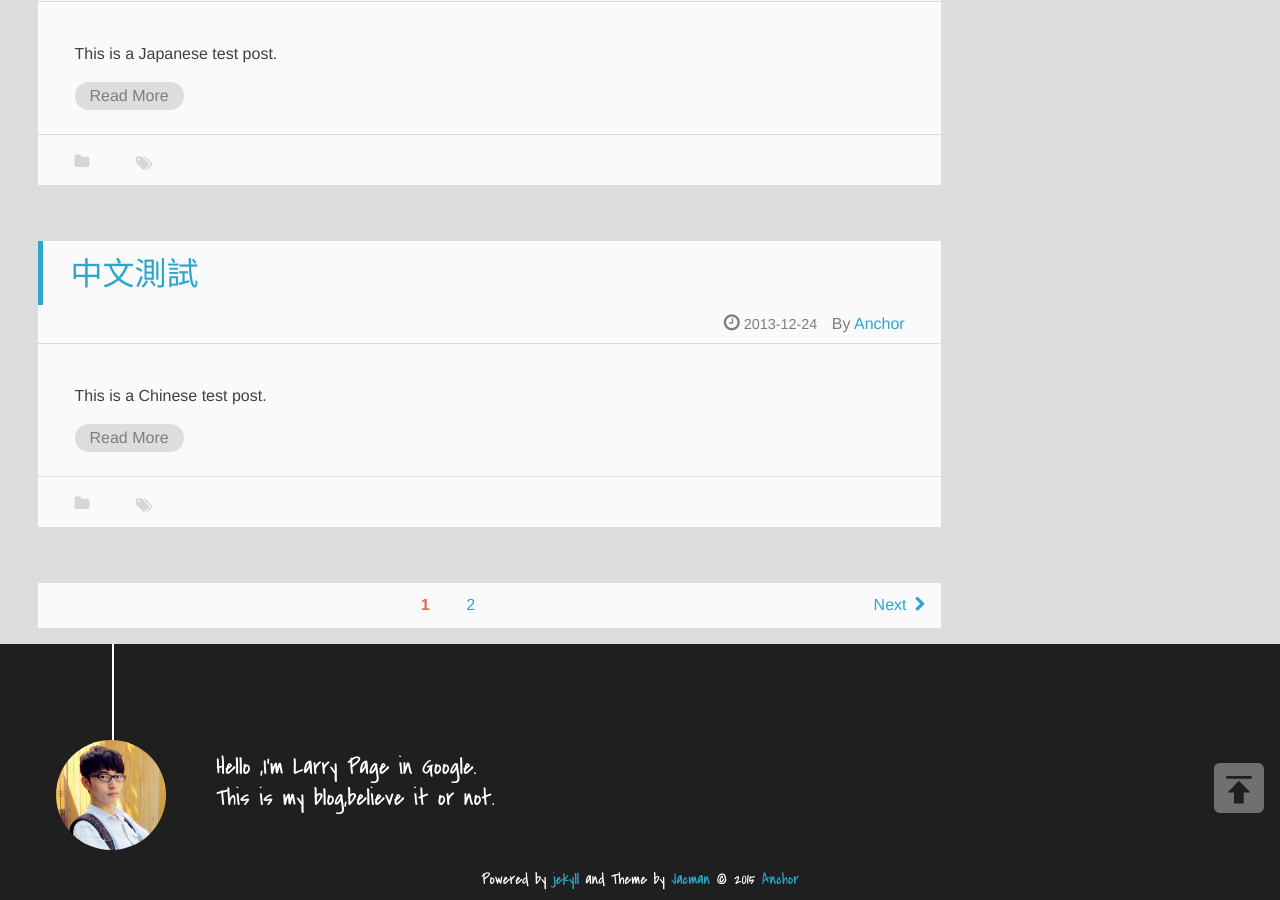
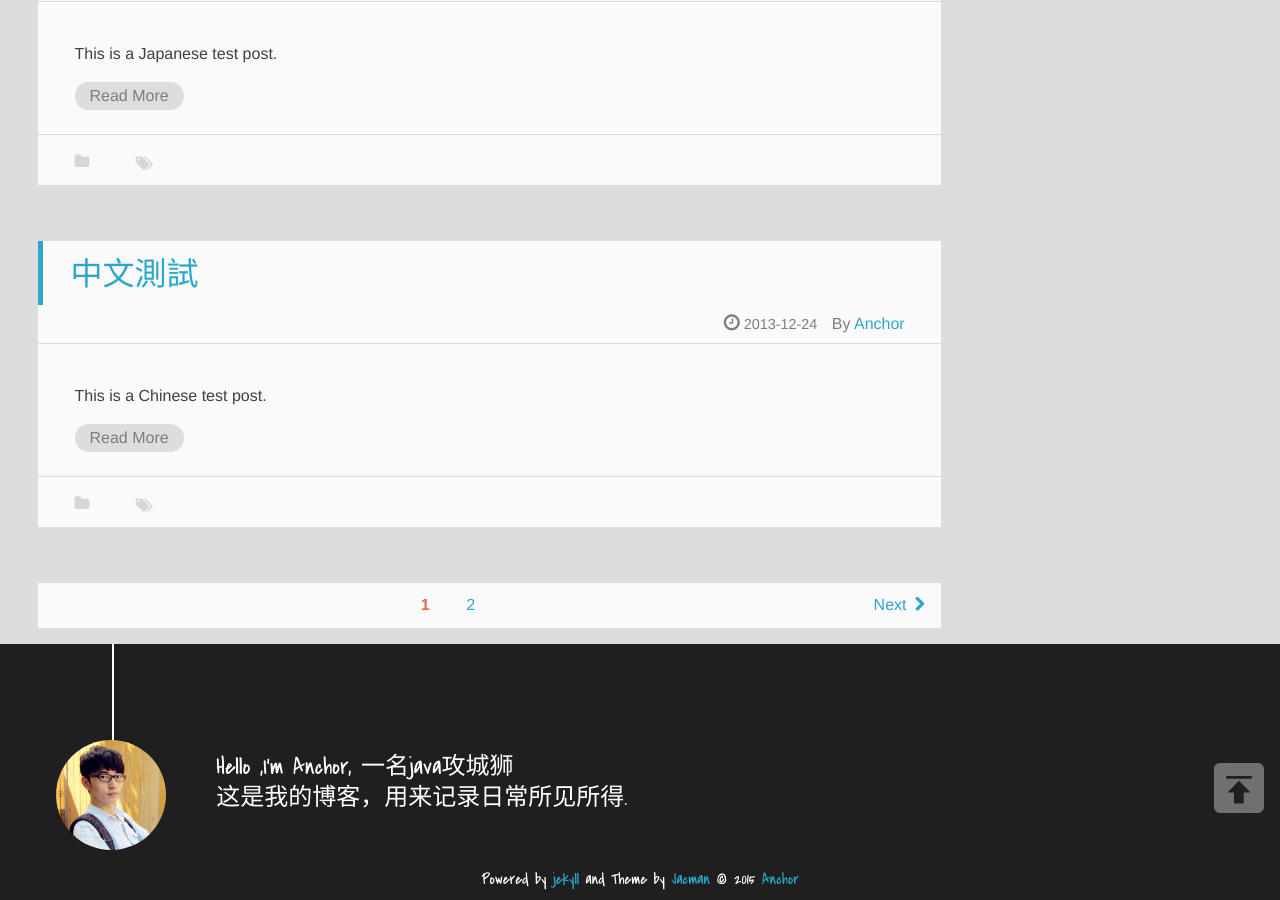
Before and after one commit to memorate/memorate.github.io, a Jekyll site: the page built from index.html, in a window 1280 px wide and 900 px high, scrolled down 3019 px. Built offline with Jekyll 4.4.1, drawn with Linux system fonts in a browser that asks for light colours; emoji names are drawn with the system emoji font; formulas are drawn with MathJax 3; the list of posts is cut into pages by our own code.

Commit message:
latest code update on 2019-09-27 10:54

```diff
--- a/_config.yml
+++ b/_config.yml
@@ -70,7 +70,7 @@
   src: img/my.png        ## `.svg` and `.png` are recommended,please put image into the theme folder `/jacman/source/img`.
 favicon: img/favicon.ico   ## size:32px*32px,`.ico` is recommended,please put image into the theme folder `/jacman/source/img`.
 apple_icon: img/jacman.jpg ## size:114px*114px,please put image into the theme folder `/jacman/source/img`.
-author_img: img/author.jpg ## size:220px*220px.display author avatar picture.if don't want to display,please don't set this.
+author_img: img/myown.jpg ## size:220px*220px.display author avatar picture.if don't want to display,please don't set this.
 banner_img: #img/banner.jpg ## size:1920px*200px+. Banner Picture
 
 #### index post is expanding or not
@@ -85,8 +85,8 @@
 #### Author information
 author:
   name: Anchor      ## e.g. wuchong Author name
-  intro_line1:  "Hello ,I'm Larry Page in Google."    ## your introduction on the bottom of the page
-  intro_line2:  "This is my blog,believe it or not."  ## the 2nd line
+  intro_line1:  "Hello ,I'm Anchor, 一名java攻城狮"    ## your introduction on the bottom of the page
+  intro_line2:  "这是我的博客，用来记录日常所见所得."  ## the 2nd line
   weibo:      ## e.g. wuchong1014 or 2176287895 for http://weibo.com/2176287895
   weibo_verifier:  ## e.g. b3593ceb Your weibo-show widget verifier ,if you use weibo-show it is needed.
   tsina:      ## e.g. 2176287895  Your weibo ID,It will be used in share button.
```
Also changed, not shown: assets/img/myown.png (added).
